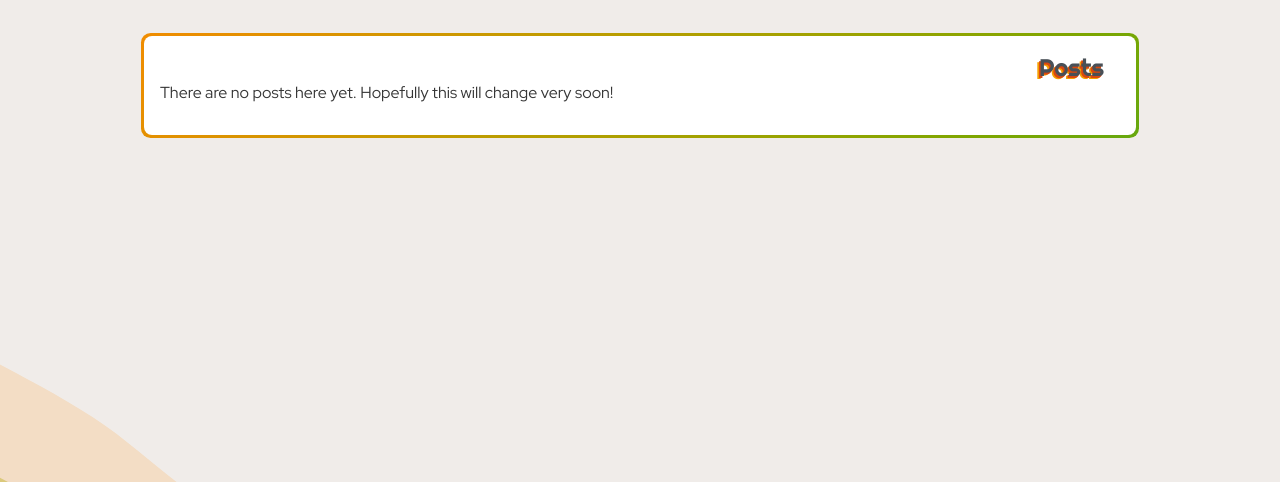
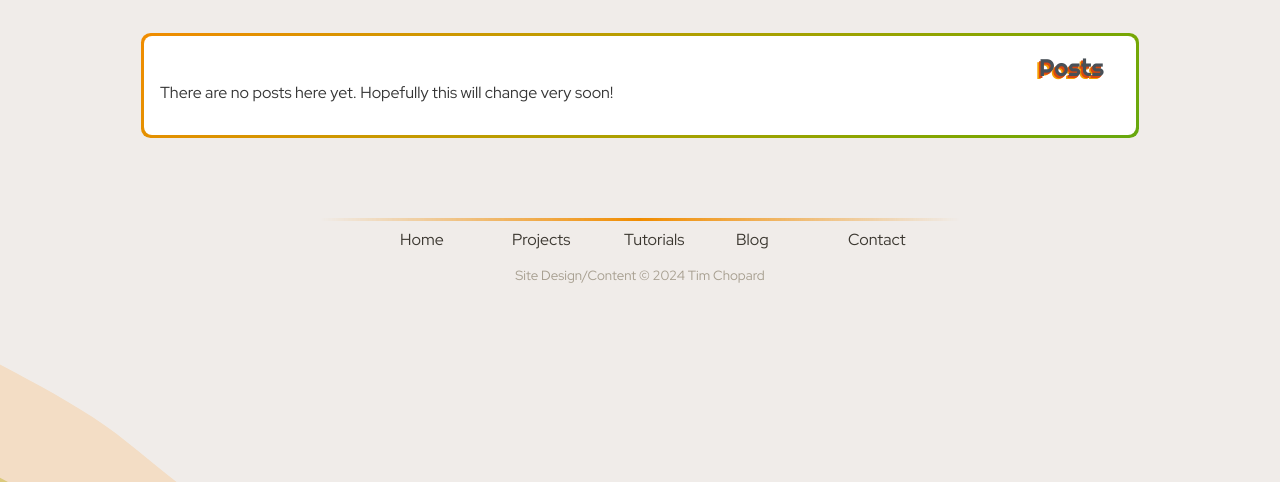
Before and after one commit to timchopard/cloudberries, a Django app: page /posts/ in a window 1280 px wide. Shown: the part 223-705 px from the top of the page. Run offline with Django 5.2, Linux system fonts and the light colour scheme; data that the repository does not hold is empty; some web fonts are replaced.

Commit message:
Added projects and tutorials to front page as well as bottom menu and info

```diff
--- a/backend/cloudberries/static/cloudberries/style-cb.css
+++ b/backend/cloudberries/static/cloudberries/style-cb.css
@@ -208,12 +208,32 @@ p {
 }
 
 .home-post-block {
-    max-width: 50rem;
+    max-width: 22rem;
+    min-width: 22rem;
+    margin: 0;
+}
+
+.home-block {
+    display: flex;
+    flex-direction: row;
+    margin-bottom: 3rem;
+}
+
+.home-left {
+    display: flex;
+    flex-direction: column;
+    justify-content: space-around;
+    max-width: 25rem;
+    min-width: 25rem;
+    margin-right: 2rem;
+    padding-top: 1rem;
+    padding-bottom: 1rem;
 }
 
 .post-block-wrapper {
     max-width: fit-content;
     min-width: fit-content;
+    max-height: fit-content;
     margin: auto;
     padding: 0.2rem;
     border-radius: 0.6rem;
@@ -488,5 +508,47 @@ p.success {
     user-select: none;
 }
 
+small {
+    display: block;
+    max-width: fit-content;
+    margin: auto;
+    margin-bottom: 0.2rem;
+    color: var(--light-orange-gray);
+}
+
+div.bottom-menu {
+    margin: auto;
+    padding-top: 0.5rem;
+    padding-bottom: 1rem;
+    max-width: 30rem;
+    min-width: 30rem;
+    display: flex;
+    justify-content: space-between;
+}
+
+a.bottom-item {
+    color: var(--orange-gray);
+    display: block;
+    min-width: 7rem;
+}
+
+a.bottom-item:hover {
+    font-family: "Red Hat Display";
+    color: var(--main-orange);
+}
+
+hr.bottom-menu {
+    height: 0.05rem;
+    margin: auto;
+    margin-top: 5rem;
+    width: 40rem;
+    background: linear-gradient(
+        90deg,
+        transparent 0%,
+        var(--main-orange) 50%,
+        transparent 100%
+    );
+}
+
 /* Uncomment to activate darkmode based on system settings */
 /* @import "dark-mode.css"; *.menu-item {
--- a/backend/cloudberries/views.py
+++ b/backend/cloudberries/views.py
@@ -10,12 +10,22 @@ from django.contrib.auth.decorators import login_required
 from .forms import ContactForm
 
 def cloudberries_index(request):
-    posts = Post.objects.all().order_by("-created_on")[:3]
+    posts = Post.objects.all().order_by("-created_on")[:5]
+    tutorials = Tutorial.objects.all()#.order_by("-created_on")[:3]
+    projects = Project.objects.all()#.order_by("-created_on")[:3]
     context = {
         "posts": posts,
         "post_header": "Latest Blog Posts",
         "post_footer": "more posts",
         "footer_link": "cloudberries_posts",
+        "projects": projects,
+        "project_header": "Latest Projects",
+        "project_footer": "more projects",
+        "project_link": "cloudberries_projects",
+        "tutorials": tutorials,
+        "tutorial_header": "Latest Tutorials",
+        "tutorial_footer": "more tutorials",
+        "tutorial_link": "cloudberries_tutorials",
     }
     return render(request, "cloudberries/index.html", context)
 
--- a/backend/templates/base.html
+++ b/backend/templates/base.html
@@ -8,22 +8,9 @@
     <div class="cloudberry"></div>
     <h1>cloudberries</h1>
     </div>
-    <div class="top-menu">
-        <a class="menu-item menu-index" href="{% url 'cloudberries_index' %}">Home</a>
-        {% block menuprojects %}
-        <a class="menu-item menu-proj" href="{% url 'cloudberries_projects' %}">Projects</a>
-        {% endblock menuprojects %}
-        {% block menututorials %}
-        <a class="menu-item menu-tut" href="{% url 'cloudberries_tutorials' %}">Tutorials</a>
-        {% endblock menututorials %}
-        {% block menuposts %}
-        <a class="menu-item menu-blog" href="{% url 'cloudberries_posts' %}">Blog</a>
-        {% endblock menuposts %}
-        {% block menucontact %}
-        <a class="menu-item menu-cont" href="{% url 'cloudberries_contact' %}">Contact</a>
-        {% endblock menucontact %}
-    </div>
+    {% include "menu.html" %}
     {% block page_title %}{% endblock page_title %}
     {% block page_content %}{% endblock page_content %}
+    {% include "copyright.html" %}
 </body>
 {% endblock base %}
--- /dev/null
+++ b/backend/templates/copyright.html
@@ -0,0 +1,9 @@
+<hr class="bottom-menu">
+<div class="bottom-menu">
+    <a class="bottom-item" href="{% url 'cloudberries_index' %}">Home</a>
+    <a class="bottom-item" href="{% url 'cloudberries_projects' %}">Projects</a>
+    <a class="bottom-item" href="{% url 'cloudberries_tutorials' %}">Tutorials</a>
+    <a class="bottom-item" href="{% url 'cloudberries_posts' %}">Blog</a>
+    <a class="bottom-item" href="{% url 'cloudberries_contact' %}">Contact</a>
+</div>
+<small>Site Design/Content &copy 2024 Tim Chopard</small>
--- /dev/null
+++ b/backend/templates/menu.html
@@ -0,0 +1,15 @@
+<div class="top-menu">
+    <a class="menu-item menu-index" href="{% url 'cloudberries_index' %}">Home</a>
+    {% block menuprojects %}
+    <a class="menu-item menu-proj" href="{% url 'cloudberries_projects' %}">Projects</a>
+    {% endblock menuprojects %}
+    {% block menututorials %}
+    <a class="menu-item menu-tut" href="{% url 'cloudberries_tutorials' %}">Tutorials</a>
+    {% endblock menututorials %}
+    {% block menuposts %}
+    <a class="menu-item menu-blog" href="{% url 'cloudberries_posts' %}">Blog</a>
+    {% endblock menuposts %}
+    {% block menucontact %}
+    <a class="menu-item menu-cont" href="{% url 'cloudberries_contact' %}">Contact</a>
+    {% endblock menucontact %}
+</div>
```
Also changed, not shown: backend/cloudberries/templates/cloudberries/index.html (+8 -1 lines).
